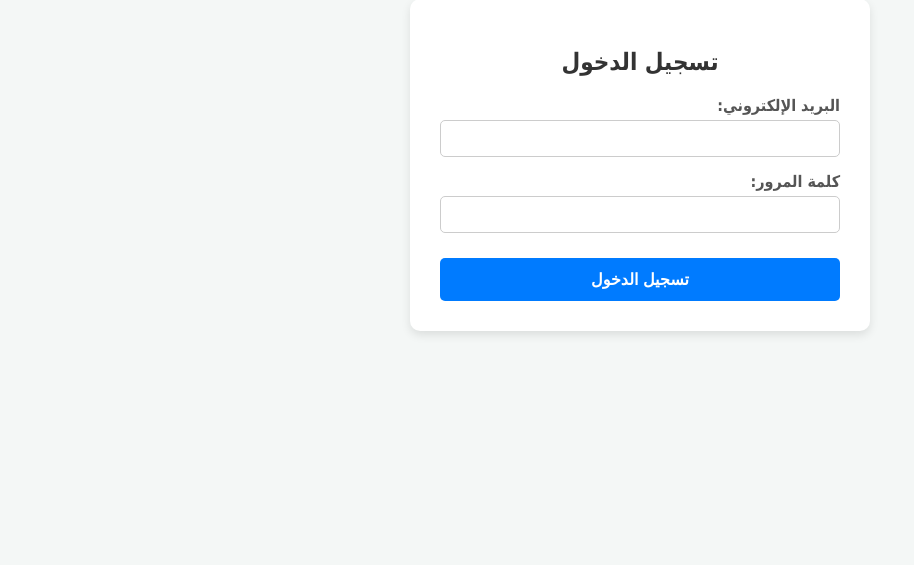
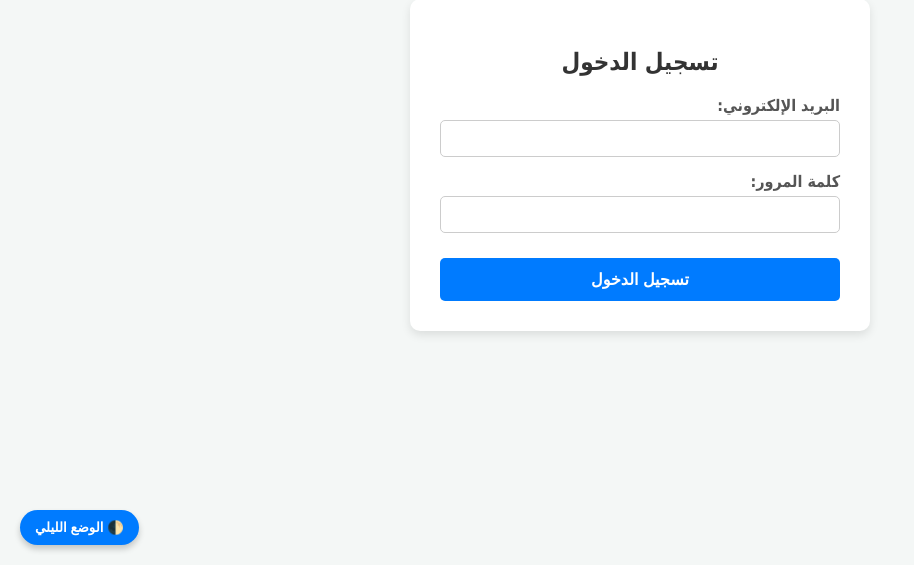
Before and after one commit to youseftornado2004-design/CarFix, a Flask app: page /login in a window 1280 px wide. Shown: the part 235-800 px from the top of the page, without its empty margins (0-914 px from the left). Run offline with Flask 3, Linux system fonts and the light colour scheme.

Commit message:
Enhance login page with theme toggle and CSS variables
Added theme toggle functionality and improved styling with CSS variables.

```diff
--- a/templates/Login.html
+++ b/templates/Login.html
@@ -5,26 +5,49 @@
     <meta name="viewport" content="width=device-width, initial-scale=1.0">
     <title>تسجيل الدخول - متجر قطع الغيار</title>
     <style>
+        :root {
+            --bg-color: #f4f7f6;
+            --container-bg: #ffffff;
+            --text-color: #333333;
+            --label-color: #555555;
+            --input-bg: #ffffff;
+            --input-border: #ccc;
+            --input-text: #333333;
+        }
+
+        [data-theme="dark"] {
+            --bg-color: #121212;
+            --container-bg: #1e1e1e;
+            --text-color: #f1f1f1;
+            --label-color: #cccccc;
+            --input-bg: #2a2a2a;
+            --input-border: #444;
+            --input-text: #ffffff;
+        }
+
         body {
             font-family: Tahoma, sans-serif;
-            background-color: #f4f7f6;
+            background-color: var(--bg-color);
+            color: var(--text-color);
             margin: 0;
             padding: 0;
             display: flex;
             justify-content: center;
             align-items: center;
             height: 100vh;
+            transition: background-color 0.3s ease, color 0.3s ease;
         }
         .login-container {
-            background: white;
+            background: var(--container-bg);
             padding: 30px;
             border-radius: 10px;
             box-shadow: 0 4px 10px rgba(0,0,0,0.1);
             width: 400px;
+            transition: background-color 0.3s ease;
         }
         h2 {
             text-align: center;
-            color: #333;
+            color: var(--text-color);
             margin-bottom: 20px;
         }
         .form-group {
@@ -33,13 +56,15 @@
         label {
             display: block;
             margin-bottom: 5px;
-            color: #555;
+            color: var(--label-color);
             font-weight: bold;
         }
         input {
             width: 100%;
             padding: 10px;
-            border: 1px solid #ccc;
+            border: 1px solid var(--input-border);
+            background-color: var(--input-bg);
+            color: var(--input-text);
             border-radius: 5px;
             box-sizing: border-box;
         }
@@ -69,19 +94,33 @@
             border: 1px solid #f5c6cb;
             font-size: 14px;
         }
+        #theme-toggle {
+            position: fixed;
+            bottom: 20px;
+            left: 20px;
+            z-index: 1000;
+            padding: 10px 15px;
+            border-radius: 50px;
+            border: none;
+            background: #007bff;
+            color: white;
+            cursor: pointer;
+            box-shadow: 0 4px 6px rgba(0,0,0,0.2);
+            font-weight: bold;
+        }
     </style>
 </head>
 <body>
 
+    <button id="theme-toggle" onclick="toggleTheme()">🌓 الوضع الليلي</button>
+
     <div class="login-container">
         <h2>تسجيل الدخول</h2>
 
-        <!-- عرض خطأ بيانات الدخول القادم من بايثون -->
         {% if error %}
             <div class="error-box">{{ error }}</div>
         {% endif %}
 
-        <!-- تم ربط الفورم بمسار الـ Flask بـ method POST -->
         <form action="/login" method="POST">
             <div class="form-group">
                 <label>البريد الإلكتروني:</label>
@@ -95,5 +134,26 @@
         </form>
     </div>
 
+    <script>
+        const savedTheme = localStorage.getItem('theme') || 'light';
+        if (savedTheme === 'dark') {
+            document.documentElement.setAttribute('data-theme', 'dark');
+            document.getElementById('theme-toggle').textContent = '☀️ الوضع الفاتح';
+        }
+
+        function toggleTheme() {
+            const currentTheme = document.documentElement.getAttribute('data-theme');
+            const btn = document.getElementById('theme-toggle');
+            if (currentTheme === 'dark') {
+                document.documentElement.setAttribute('data-theme', 'light');
+                localStorage.setItem('theme', 'light');
+                btn.textContent = '🌓 الوضع الليلي';
+            } else {
+                document.documentElement.setAttribute('data-theme', 'dark');
+                localStorage.setItem('theme', 'dark');
+                btn.textContent = '☀️ الوضع الفاتح';
+            }
+        }
+    </script>
 </body>
 </html>
```
